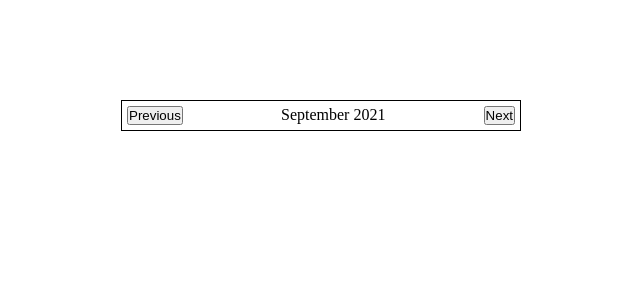
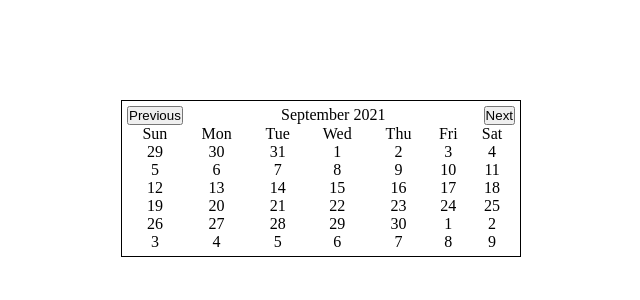
Before and after one commit to limapaulobsb/react-calendar, a React (Create React App) app: page / in a window 1280 px wide. Shown: the top 300 px of the page, without its empty margins (319-959 px from the left). Built offline with nearby package versions, Linux system fonts and the light colour scheme.

Commit message:
Add calendar table with weekdays and all dates

```diff
--- a/src/components/Calendar.jsx
+++ b/src/components/Calendar.jsx
@@ -1,9 +1,11 @@
 import React, { useState } from 'react';
+import { DateTime, Settings } from 'luxon';
 
-import { DateTime } from 'luxon';
+import CalendarTable from './CalendarTable.jsx';
 import '../styles/Calendar.css';
 
 function Calendar() {
+  Settings.defaultLocale = 'en-US';
   const [dateObj, setDateObj] = useState(DateTime.now());
 
   const changeMonth = {
@@ -24,6 +26,7 @@ function Calendar() {
         </span>
         <input type='button' value='Next' onClick={changeMonth.next} />
       </div>
+      <CalendarTable dateObj={dateObj} />
     </div>
   );
 }
--- /dev/null
+++ b/src/components/CalendarTable.jsx
@@ -0,0 +1,50 @@
+import React from 'react';
+import PropTypes from 'prop-types';
+
+function CalendarTable({ dateObj }) {
+  const startDate = dateObj.startOf('month').startOf('week').minus({ day: 1 });
+  const dates = [startDate];
+  for (let i = 1; i < 42; i++) {
+    dates.push(startDate.plus({ day: i }));
+  }
+
+  const renderWeekdays = () => {
+    const weekdays = dates.filter((_el, i) => i < 7).map((el) => el.weekdayShort);
+    return weekdays.map((el) => (
+      <div className='calendar-table__cell' key={el}>
+        {el}
+      </div>
+    ));
+  };
+
+  const renderDates = (row) => {
+    const arr = dates.filter((_el, i) => i >= row * 7 && i <= row * 7 + 6);
+    return arr.map((el, i) => (
+      <div className='calendar-table__cell' key={i}>
+        {el.day}
+      </div>
+    ));
+  };
+
+  return (
+    <div className='calendar-table'>
+      <div className='calendar-table__header'>
+        <div className='calendar-table__row'>{renderWeekdays()}</div>
+      </div>
+      <div className='calendar-table__body'>
+        <div className='calendar-table__row'>{renderDates(0)}</div>
+        <div className='calendar-table__row'>{renderDates(1)}</div>
+        <div className='calendar-table__row'>{renderDates(2)}</div>
+        <div className='calendar-table__row'>{renderDates(3)}</div>
+        <div className='calendar-table__row'>{renderDates(4)}</div>
+        <div className='calendar-table__row'>{renderDates(5)}</div>
+      </div>
+    </div>
+  );
+}
+
+CalendarTable.propTypes = {
+  dateObj: PropTypes.object.isRequired,
+};
+
+export default CalendarTable;
--- a/src/styles/Calendar.css
+++ b/src/styles/Calendar.css
@@ -9,3 +9,25 @@
   justify-content: space-between;
   width: 100%;
 }
+
+.calendar-table {
+  display: table;
+  width: 100%;
+}
+
+.calendar-table__header {
+  display: table-header-group;
+}
+
+.calendar-table__body {
+  display: table-row-group;
+}
+
+.calendar-table__row {
+  display: table-row;
+}
+
+.calendar-table__cell {
+  display: table-cell;
+  text-align: center;
+}
```
